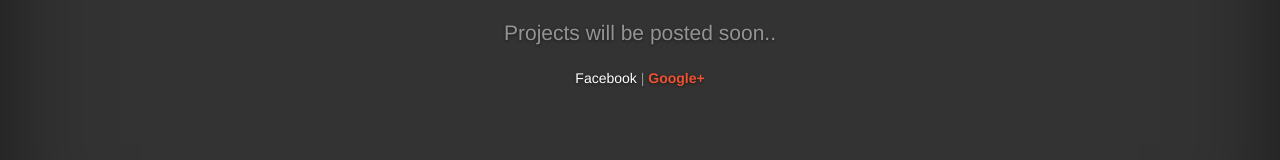
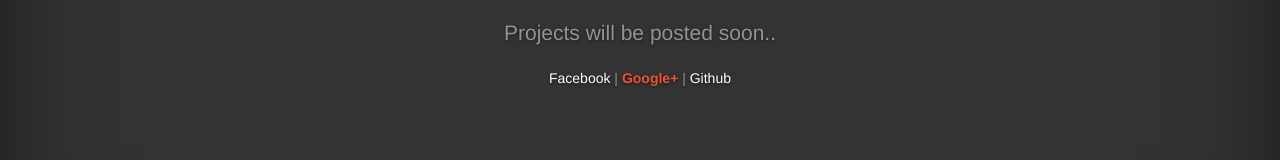
Before and after one commit to penakamaayo/penakamaayo.github.io, a plain HTML site: page index.html in a window 1280 px wide. Shown: the part 538-698 px from the top of the page. Drawn offline with nearby package versions, Linux system fonts and the light colour scheme.

Commit message:
added link to github profile

```diff
--- a/index.html
+++ b/index.html
@@ -64,7 +64,8 @@
               </p>
               <p>
                 <a href="https://facebook.com/oxygenrshs" target='_blank'>Facebook</a> |
-                <a class='ruby-red' href="https://plus.google.com/u/1/104381043535382145729" target='_blank'>Google+</a>
+                <a class='ruby-red' href="https://plus.google.com/u/1/104381043535382145729" target='_blank'>Google+</a> |
+                <a href="https://github.com/penakamaayo" target='_blank'>Github</a>
               </p>
             </div>
           </div>
```
